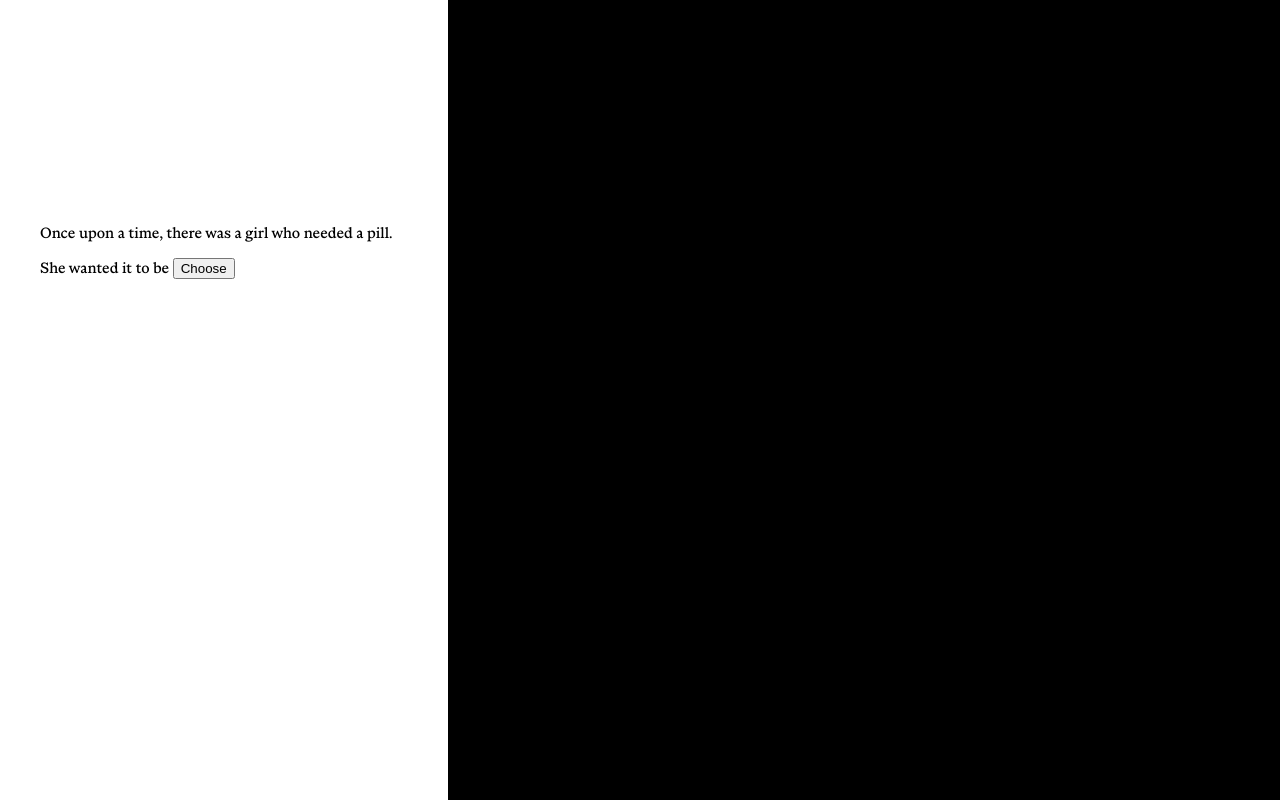
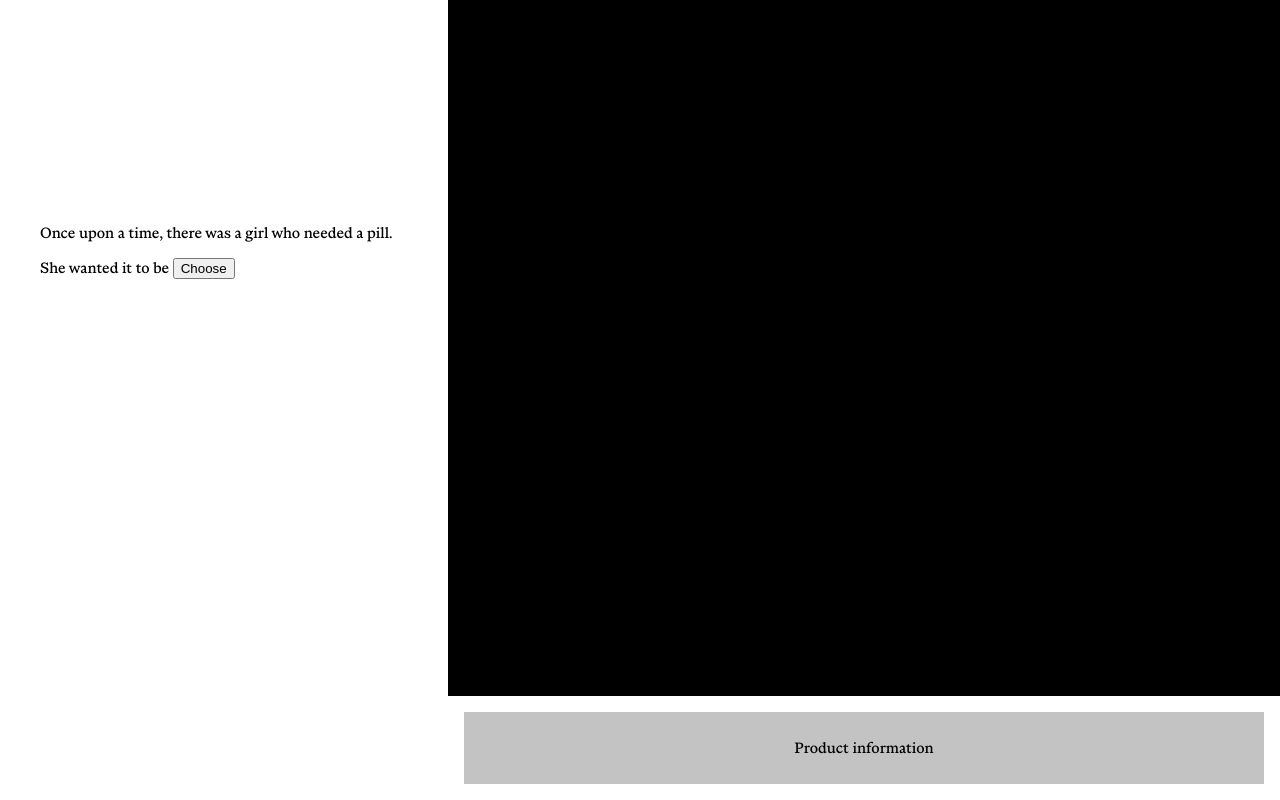
Before and after one commit to saadondaniella/configurator, a React (Vite) app: page / in a window 1280 px wide. Built offline with nearby package versions, Linux system fonts and the light colour scheme; no server answers.

Commit message:
Return div - product info box that will be a description of the product later

```diff
--- a/src/App.css
+++ b/src/App.css
@@ -49,12 +49,31 @@ body,
 .three-scene {
   width: 65%;
   height: 100vh;
+
+  display: flex;
+  flex-direction: column;
 }
 
 .three-scene canvas {
+  width: 100%;
+  flex: 1;
+  min-height: 0;
   display: block;
-  width: 100%;
-  height: 100%;
+}
+
+.product-info {
+  height: 72px;
+  flex-shrink: 0;
+  margin: 16px;
+  display: flex;
+  align-items: center;
+  justify-content: center;
+
+  background-color: #c3c3c3;
+}
+
+.product-info p {
+  margin: 0;
 }
 
 .form-selection {
--- a/src/component/ThreeScene.jsx
+++ b/src/component/ThreeScene.jsx
@@ -153,6 +153,10 @@ function ThreeScene({ form, color, size }) {
   return (
     <div className="three-scene">
       <canvas ref={canvasRef}></canvas>
+
+      <div className="product-info">
+        <p>Product information</p>
+      </div>
     </div>
   );
 }
```
